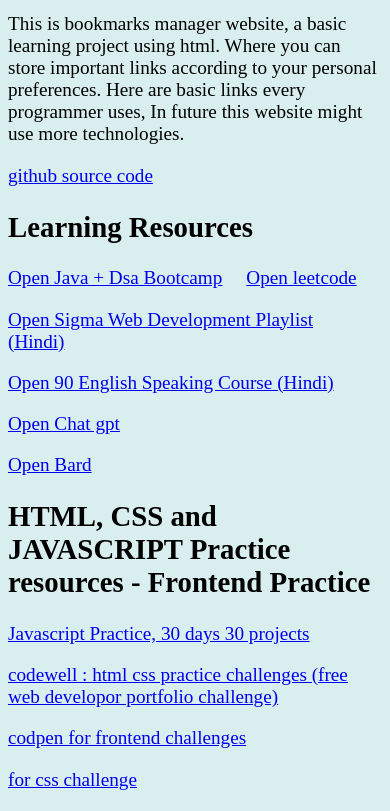
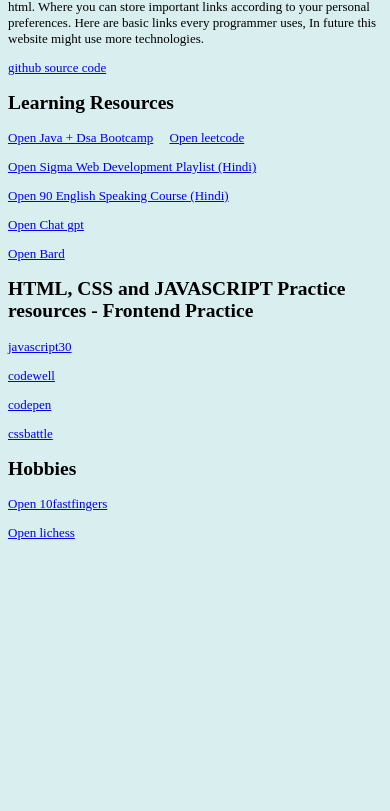
Before and after one commit to Faiz-Ahmed10/Bookmarks-Manager, a plain HTML site: page index.html in a window 390 px wide. Shown: the part 82-893 px from the top of the page. After the commit the page ends 844 px from the top, so only its background shows below. Drawn offline with Linux system fonts and the light colour scheme.

Commit message:
font-size with media query

```diff
--- a/index.html
+++ b/index.html
@@ -21,10 +21,10 @@
     <p><a href="https://bard.google.com/chat">Open Bard</a></p>
 
     <h2>HTML, CSS and JAVASCRIPT Practice resources - Frontend Practice</h2>
-    <p><a href="https://javascript30.com/">Javascript Practice, 30 days 30 projects</a></p>
-    <p><a href="https://www.codewell.cc/">codewell : html css practice  challenges (free web developor portfolio challenge)</a></p>
-    <p><a href="https://codepen.io/challenges">codpen for frontend challenges</a></p>
-    <p><a href="https://cssbattle.dev/">for css challenge</a></p>
+    <p><a href="https://javascript30.com/">javascript30</a></p>
+    <p><a href="https://www.codewell.cc/">codewell</a></p>
+    <p><a href="https://codepen.io/challenges">codepen</a></p>
+    <p><a href="https://cssbattle.dev/">cssbattle</a></p>
 
     <h2>Hobbies</h2>
     <p><a href="https://10fastfingers.com/">Open 10fastfingers</a></p>
--- a/style.css
+++ b/style.css
@@ -5,3 +5,29 @@
 a {
     padding-right: 1em;
 }
+/* Extra small devices (phones, 600px and down) */
+@media only screen and (max-width: 600px) {
+    body {
+        font-size: small;
+    }
+}
+
+/* Small devices (portrait tablets and large phones, 600px and up) */
+@media only screen and (min-width: 600px) {
+    body {
+        font-size: medium;
+    }
+}
+
+/* Medium devices (landscape tablets, 768px and up) */
+@media only screen and (min-width: 768px) {
+    body {
+        font-size: larger;
+    }
+}
+
+/* Large devices (laptops/desktops, 992px and up)
+@media only screen and (min-width: 992px) {}
+
+Extra large devices (large laptops and desktops, 1200px and up)
+@media only screen and (min-width: 1200px) {} */
```
